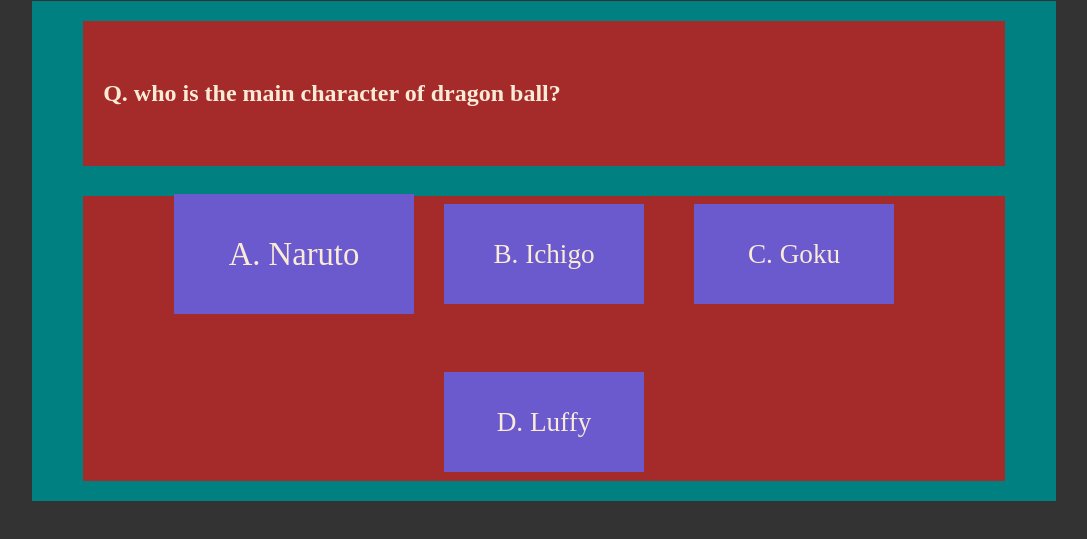
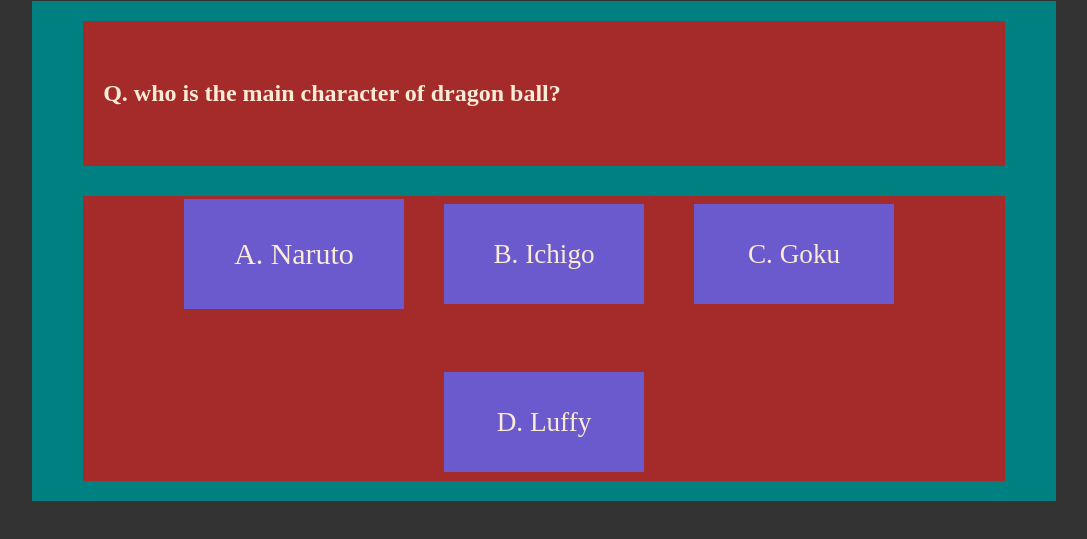
Before and after one commit to 0xt0bi03/quiz-app, a plain HTML site: page index.html in a window 1280 px wide. In both pictures the pointer is over the element "A. Naruto". Shown: the part 87-626 px from the top of the page, without its empty margins (96-1183 px from the left). Drawn offline with Linux system fonts and the light colour scheme.

Commit message:
made changes

```diff
--- a/style.css
+++ b/style.css
@@ -71,5 +71,10 @@
 
 .options:hover
 {
-    transform:scale(1.2);
+    transform:scale(1.1);
 }
+
+.options:active
+{
+    transform: scale(0.9);
+}
```
